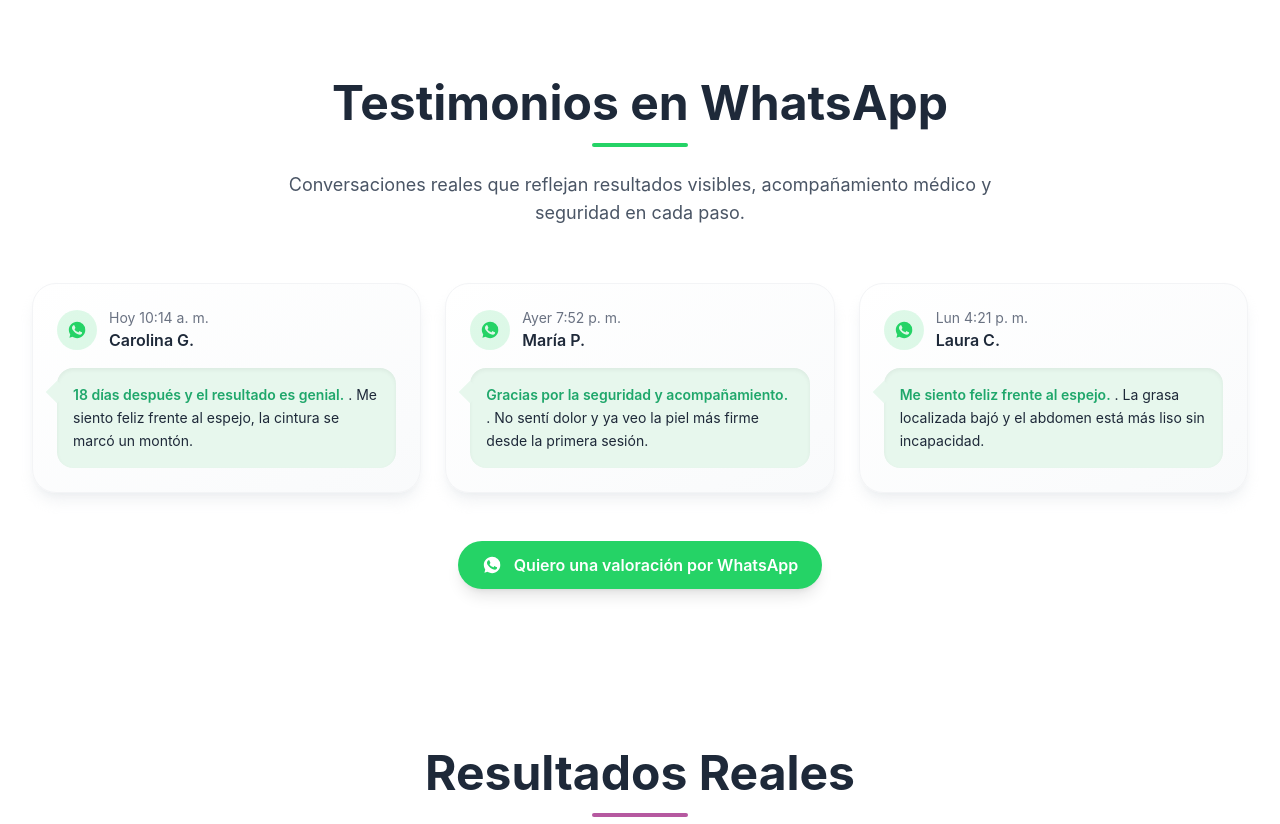
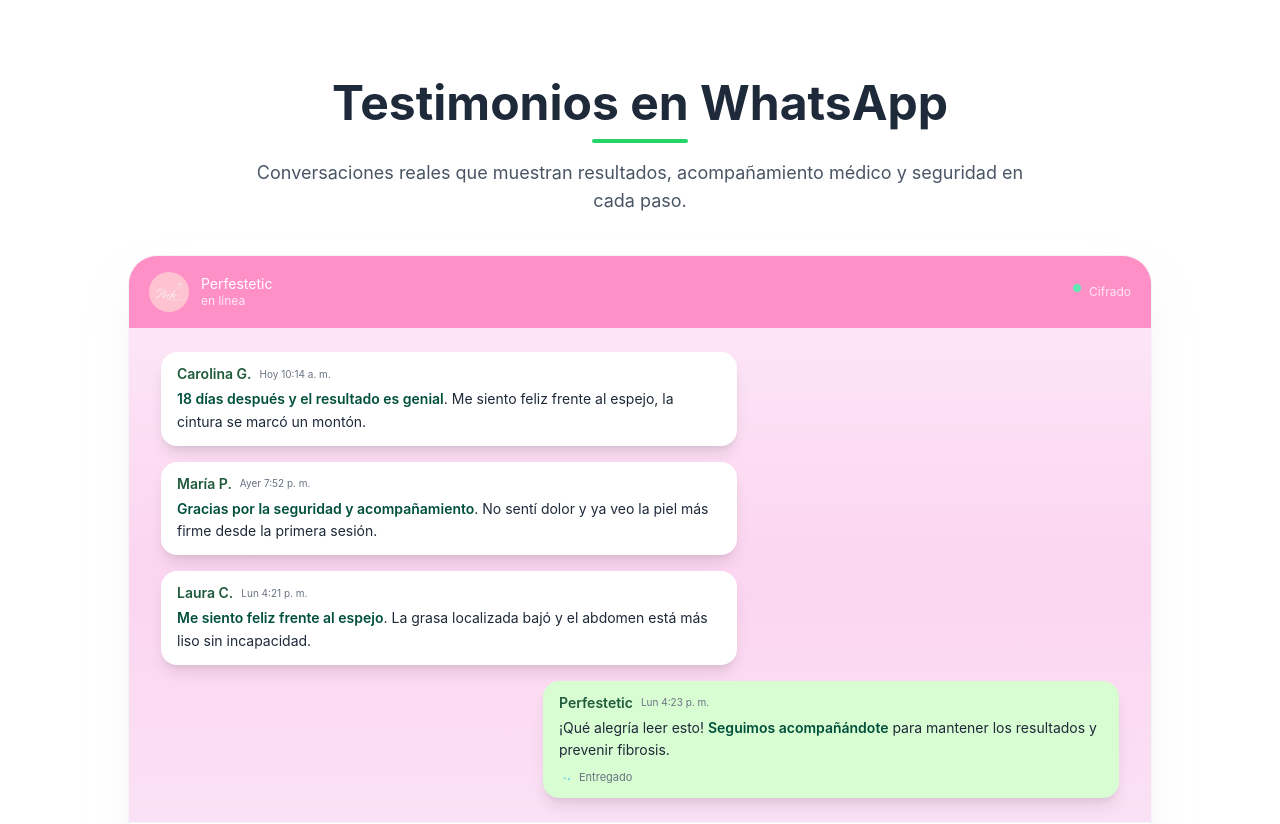
Before and after one commit to ximenabaquero/Cold-Esthetic-Reform, a Next.js app: page / in a window 1280 px wide. Shown: the part 3580-4404 px from the top of the page. Built offline with nearby package versions, Linux system fonts and the light colour scheme.

Commit message:
Refine testimonials chat UI with brand avatar and pink background

```diff
--- a/src/components/Testimonials.tsx
+++ b/src/components/Testimonials.tsx
@@ -1,86 +1,140 @@
 "use client";
 
 import { generateWhatsAppURL } from "@/utils/whatsapp";
+import Image from "next/image";
 
-const testimonials = [
+type ChatMessage = {
+  name: string;
+  time: string;
+  text: string;
+  highlight: string;
+  side: "left" | "right";
+};
+
+const messages: ChatMessage[] = [
   {
     name: "Carolina G.",
     time: "Hoy 10:14 a. m.",
-    message:
-      "18 días después y el resultado es genial. Me siento feliz frente al espejo, la cintura se marcó un montón.",
+    text: "18 días después y el resultado es genial. Me siento feliz frente al espejo, la cintura se marcó un montón.",
     highlight: "18 días después y el resultado es genial",
+    side: "left",
   },
   {
     name: "María P.",
     time: "Ayer 7:52 p. m.",
-    message:
-      "Gracias por la seguridad y acompañamiento. No sentí dolor y ya veo la piel más firme desde la primera sesión.",
+    text: "Gracias por la seguridad y acompañamiento. No sentí dolor y ya veo la piel más firme desde la primera sesión.",
     highlight: "Gracias por la seguridad y acompañamiento",
+    side: "left",
   },
   {
     name: "Laura C.",
     time: "Lun 4:21 p. m.",
-    message:
-      "Me siento feliz frente al espejo. La grasa localizada bajó y el abdomen está más liso sin incapacidad.",
+    text: "Me siento feliz frente al espejo. La grasa localizada bajó y el abdomen está más liso sin incapacidad.",
     highlight: "Me siento feliz frente al espejo",
+    side: "left",
+  },
+  {
+    name: "Perfestetic",
+    time: "Lun 4:23 p. m.",
+    text: "¡Qué alegría leer esto! Seguimos acompañándote para mantener los resultados y prevenir fibrosis.",
+    highlight: "Seguimos acompañándote",
+    side: "right",
   },
 ];
+
+const Highlighted = ({ text, highlight }: { text: string; highlight: string }) => {
+  if (!highlight || !text.includes(highlight)) return <>{text}</>;
+  const parts = text.split(highlight);
+  return (
+    <>
+      {parts[0]}
+      <span className="font-semibold text-emerald-900">{highlight}</span>
+      {parts[1]}
+    </>
+  );
+};
 
 export default function Testimonials() {
   return (
     <section className="py-20 bg-white">
       <div className="container mx-auto px-4 sm:px-6 lg:px-8">
-        <div className="text-center mb-14">
-          <h2 className="text-4xl sm:text-5xl font-bold text-gray-800 mb-4">
-            Testimonios en WhatsApp
-          </h2>
-          <div className="w-24 h-1 bg-[#25D366] mx-auto rounded-full mb-6" />
+        <div className="text-center mb-10">
+          <h2 className="text-4xl sm:text-5xl font-bold text-gray-800 mb-3">Testimonios en WhatsApp</h2>
+          <div className="w-24 h-1 bg-[#25D366] mx-auto rounded-full mb-4" />
           <p className="text-lg text-gray-600 max-w-3xl mx-auto">
-            Conversaciones reales que reflejan resultados visibles, acompañamiento médico y seguridad en cada paso.
+            Conversaciones reales que muestran resultados, acompañamiento médico y seguridad en cada paso.
           </p>
         </div>
 
-        <div className="grid gap-6 md:grid-cols-2 lg:grid-cols-3">
-          {testimonials.map((item) => (
-            <div
-              key={item.highlight}
-              className="rounded-3xl border border-gray-100 bg-gradient-to-br from-white to-gray-50 p-6 shadow-lg shadow-gray-200/60"
-            >
-              <div className="flex items-center gap-3 mb-4">
-                <div className="flex h-10 w-10 items-center justify-center rounded-full bg-[#25D366]/15 text-[#25D366] font-semibold">
-                  <svg className="w-5 h-5" viewBox="0 0 24 24" fill="currentColor">
-                    <path d="M17.472 14.382c-.297-.149-1.758-.867-2.03-.967-.273-.099-.471-.148-.67.15-.197.297-.767.966-.94 1.164-.173.199-.347.223-.644.075-.297-.15-1.255-.463-2.39-1.475-.883-.788-1.48-1.761-1.653-2.059-.173-.297-.018-.458.13-.606.134-.133.298-.347.446-.52.149-.174.198-.298.298-.497.099-.198.05-.371-.025-.52-.075-.149-.669-1.612-.916-2.207-.242-.579-.487-.5-.669-.51-.173-.008-.371-.01-.57-.01-.198 0-.52.074-.792.372-.272.297-1.04 1.016-1.04 2.479 0 1.462 1.065 2.875 1.213 3.074.149.198 2.096 3.2 5.077 4.487.709.306 1.262.489 1.694.625.712.227 1.36.195 1.871.118.571-.085 1.758-.719 2.006-1.413.248-.694.248-1.289.173-1.413-.074-.124-.272-.198-.57-.347m-5.421 7.403h-.004a9.87 9.87 0 01-5.031-1.378l-.361-.214-3.741.982.998-3.648-.235-.374a9.86 9.86 0 01-1.51-5.26c.001-5.45 4.436-9.884 9.888-9.884 2.64 0 5.122 1.03 6.988 2.898a9.825 9.825 0 012.893 6.994c-.003 5.45-4.437 9.884-9.885 9.884" />
-                  </svg>
+        <div className="mx-auto max-w-5xl rounded-[28px] border border-gray-100 bg-white shadow-2xl shadow-gray-200/70">
+          <div className="flex items-center gap-3 rounded-t-[28px] bg-[#ff8fc7] px-5 py-4 text-white">
+            <div className="h-10 w-10 rounded-full overflow-hidden bg-white">
+              <Image
+                src="/logoperfesthetic.jpeg"
+                alt="Perfestetic"
+                width={40}
+                height={40}
+                className="h-full w-full object-cover"
+                priority
+              />
             </div>
-                <div>
-                  <p className="text-sm text-gray-500">{item.time}</p>
-                  <p className="text-base font-semibold text-gray-800">{item.name}</p>
+            <div className="flex-1">
+              <p className="text-sm leading-tight">Perfestetic</p>
+              <p className="text-xs text-white/80">en línea</p>
+            </div>
+            <div className="flex gap-2 text-white/80">
+              <span className="h-2 w-2 rounded-full bg-emerald-300" aria-hidden />
+              <span className="text-xs">Cifrado</span>
             </div>
           </div>
 
-              <div className="relative rounded-2xl bg-[#E7F7ED] p-4 text-gray-800 shadow-inner">
-                <div className="absolute -left-2 top-4 h-4 w-4 rotate-45 bg-[#E7F7ED]" aria-hidden />
-                <p className="text-sm leading-relaxed">
-                  <span className="font-semibold text-[#1fa76b]">{item.highlight}.</span> {" "}
-                  {item.message.replace(item.highlight, "").trim()}
+          <div className="space-y-4 bg-gradient-to-b from-[#fde5f7] via-[#fcd5f0] to-[#fbe1f5] px-4 py-6 sm:px-8">
+            {messages.map((msg) => (
+              <div
+                key={`${msg.name}-${msg.time}`}
+                className={`flex ${msg.side === "right" ? "justify-end" : "justify-start"}`}
+              >
+                <div
+                  className={`max-w-xl rounded-2xl px-4 py-3 text-sm shadow-lg ${
+                    msg.side === "right"
+                      ? "bg-[#d9fdd3] text-gray-800"
+                      : "bg-white text-gray-800"
+                  }`}
+                >
+                  <p className="mb-1 font-semibold text-[#1f5b3b] flex items-center gap-2">
+                    {msg.name}
+                    <span className="text-[10px] font-normal text-gray-500">{msg.time}</span>
                   </p>
+                  <p className="leading-relaxed">
+                    <Highlighted text={msg.text} highlight={msg.highlight} />
+                  </p>
+                  {msg.side === "right" && (
+                    <div className="mt-2 flex items-center gap-1 text-[11px] text-gray-500">
+                      <svg className="w-4 h-4 text-[#34b7f1]" viewBox="0 0 24 24" fill="currentColor">
+                        <path d="M7 12.5l1.5 1.5L11 11m2 3l1.5 1.5L17 11" />
+                      </svg>
+                      <span>Entregado</span>
+                    </div>
+                  )}
                 </div>
               </div>
             ))}
           </div>
 
-        <div className="mt-12 text-center">
+          <div className="flex items-center justify-between gap-3 border-t border-gray-100 px-5 py-4 text-sm text-gray-600">
+            <span className="hidden sm:inline">¿Quieres tu resultado por WhatsApp?</span>
             <a
-            href={generateWhatsAppURL("testimonials")}
+              href={generateWhatsAppURL("general")}
               target="_blank"
               rel="noopener noreferrer"
-            className="inline-flex items-center gap-3 rounded-full bg-[#25D366] px-6 py-3 text-white font-semibold shadow-lg transition-transform duration-300 hover:scale-105"
+              className="inline-flex items-center gap-2 rounded-full bg-[#25D366] px-4 py-2 text-white font-semibold shadow-lg transition-transform duration-300 hover:scale-105"
             >
               <svg className="w-5 h-5" viewBox="0 0 24 24" fill="currentColor">
                 <path d="M17.472 14.382c-.297-.149-1.758-.867-2.03-.967-.273-.099-.471-.148-.67.15-.197.297-.767.966-.94 1.164-.173.199-.347.223-.644.075-.297-.15-1.255-.463-2.39-1.475-.883-.788-1.48-1.761-1.653-2.059-.173-.297-.018-.458.13-.606.134-.133.298-.347.446-.52.149-.174.198-.298.298-.497.099-.198.05-.371-.025-.52-.075-.149-.669-1.612-.916-2.207-.242-.579-.487-.5-.669-.51-.173-.008-.371-.01-.57-.01-.198 0-.52.074-.792.372-.272.297-1.04 1.016-1.04 2.479 0 1.462 1.065 2.875 1.213 3.074.149.198 2.096 3.2 5.077 4.487.709.306 1.262.489 1.694.625.712.227 1.36.195 1.871.118.571-.085 1.758-.719 2.006-1.413.248-.694.248-1.289.173-1.413-.074-.124-.272-.198-.57-.347m-5.421 7.403h-.004a9.87 9.87 0 01-5.031-1.378l-.361-.214-3.741.982.998-3.648-.235-.374a9.86 9.86 0 01-1.51-5.26c.001-5.45 4.436-9.884 9.888-9.884 2.64 0 5.122 1.03 6.988 2.898a9.825 9.825 0 012.893 6.994c-.003 5.45-4.437 9.884-9.885 9.884" />
               </svg>
-            Quiero una valoración por WhatsApp
+              Responder por WhatsApp
             </a>
+          </div>
         </div>
       </div>
     </section>
```
Lines whose indentation alone changed are shown as unchanged.
